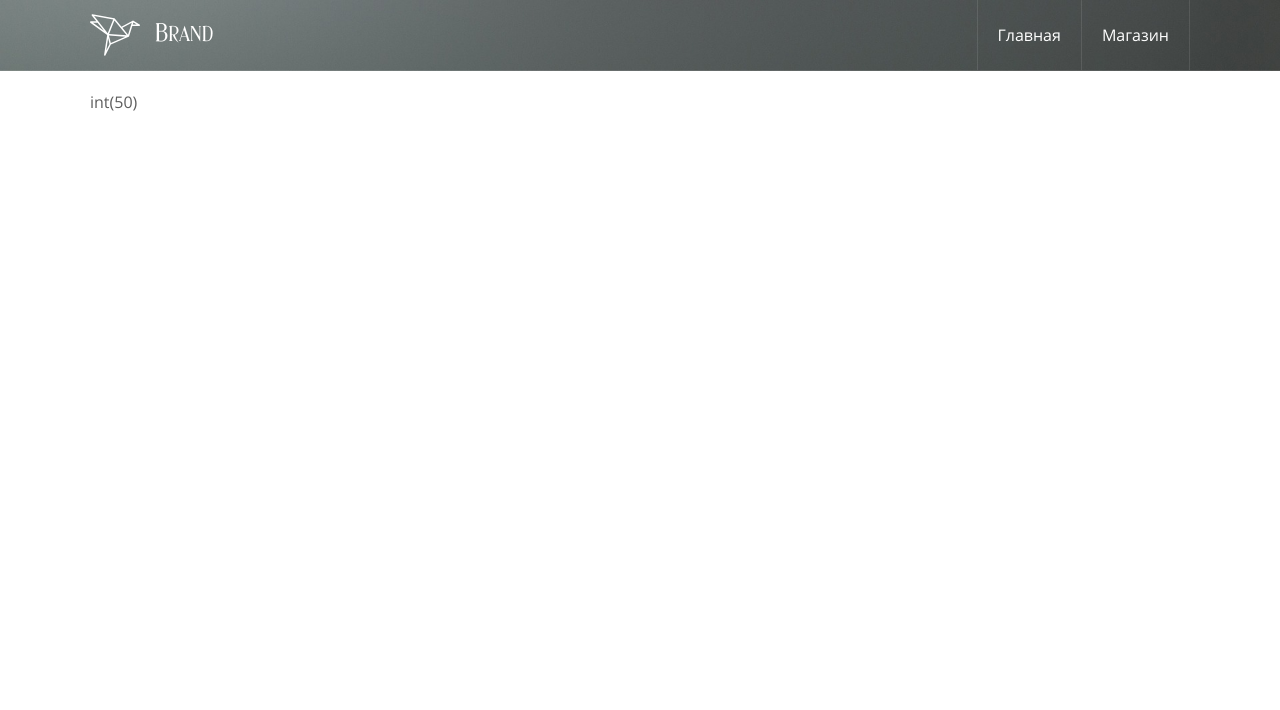
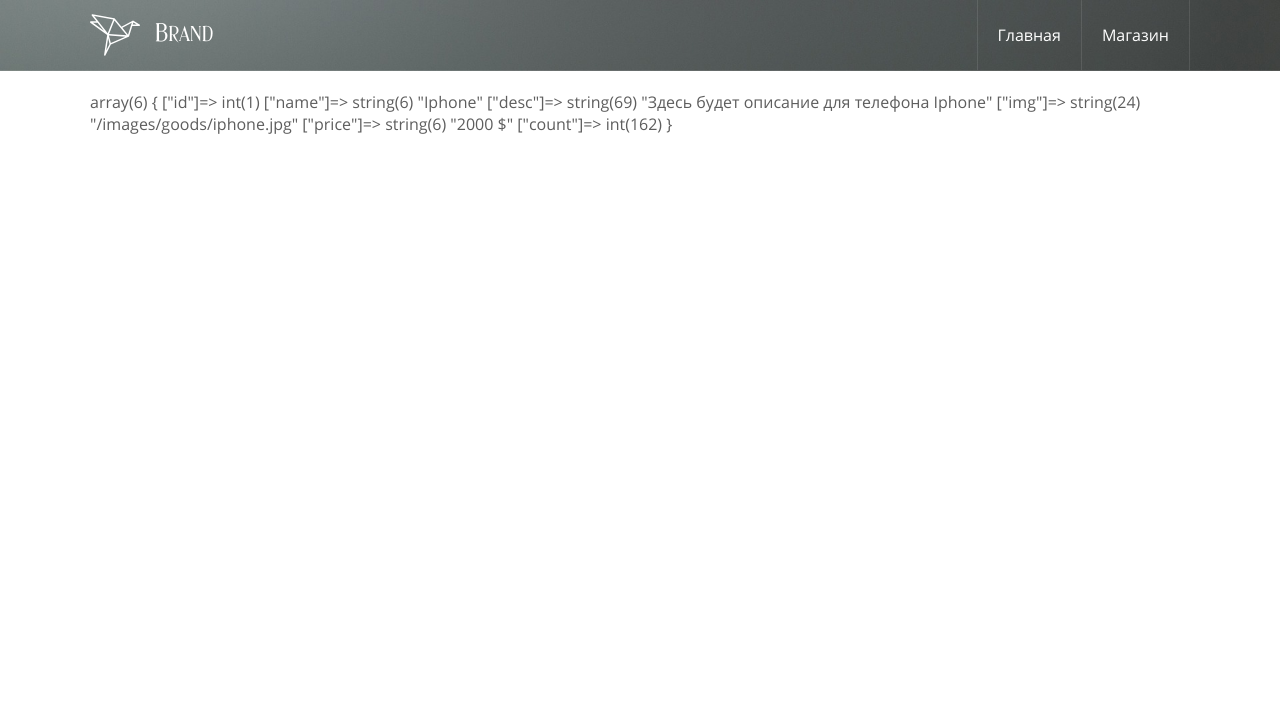
Before and after one commit to dimitos/brandshop, a PHP site: page / in a window 1280 px wide. Shown: the top 710 px of the page. Run offline with PHP 8.4, Linux system fonts and the light colour scheme.

Commit message:
Осваиваем массивы

```diff
--- a/index.php
+++ b/index.php
@@ -25,8 +25,16 @@
 
 <div id="content">
     <?php
-        $myVariable = 50;
-        var_dump($myVariable);
+        $product = [
+            'id' => 1,
+            'name' => 'Iphone',
+            'desc' => 'Здесь будет описание для телефона Iphone',
+            'img' => '/images/goods/iphone.jpg',
+            'price' => '2000 $',
+        ];
+        $product['count'] = 162;
+
+        var_dump($product);
 
     ?>
 
```
